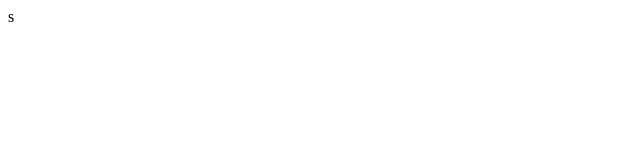
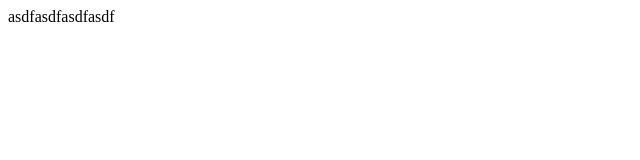
Before and after one commit to jihwan160/pager, a plain HTML site: page index.html in a window 1280 px wide. Shown: the whole page, without its empty margins (0-640 px from the left). Drawn offline with Linux system fonts and the light colour scheme.

Commit message:
first commit

```diff
--- a/index.html
+++ b/index.html
@@ -6,6 +6,6 @@
     <title>Document</title>
 </head>
 <body>
-    s
+    asdfasdfasdfasdf
 </body>
 </html>
```
